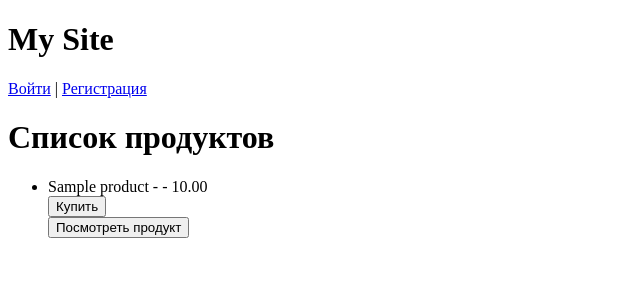
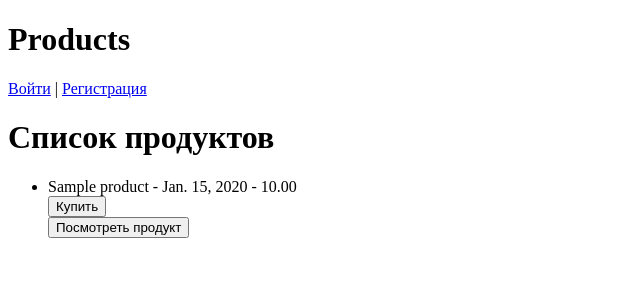
Before and after one commit to amoglock/HQ_test_task, a Django app: page / in a window 1280 px wide. Shown: the top 300 px of the page, without its empty margins (0-640 px from the left). Run offline with Django 4.2, Linux system fonts and the light colour scheme; tables that the repository leaves empty hold one stand-in row (values such as "Sample post").

Commit message:
fix product.date & title

```diff
--- a/products/templates/products/home.html
+++ b/products/templates/products/home.html
@@ -2,11 +2,11 @@
 <html lang="en">
 <head>
     <meta charset="UTF-8">
-    <title>Title</title>
+    <title>Products</title>
 </head>
 <body>
 <div id="header">
-    <h1>My Site</h1>
+    <h1>Products</h1>
     {% if user.is_authenticated %}
         <p>Привет, {{ user.username }}! <a href="{% url 'logout' %}">Выйти</a></p>
     {% else %}
@@ -17,7 +17,7 @@
     {% if products %}
         <ul>
             {% for product in products %}
-                <li>{{ product.title }} - {{ product.start_date_time }} - {{ product.cost }}
+                <li>{{ product.title }} - {{ product.start_date }} - {{ product.cost }}
                     <form method="post" action="{% url 'purchase_product' product.id %}">
                         {% csrf_token %}
                         <button type="submit">Купить</button>
```
